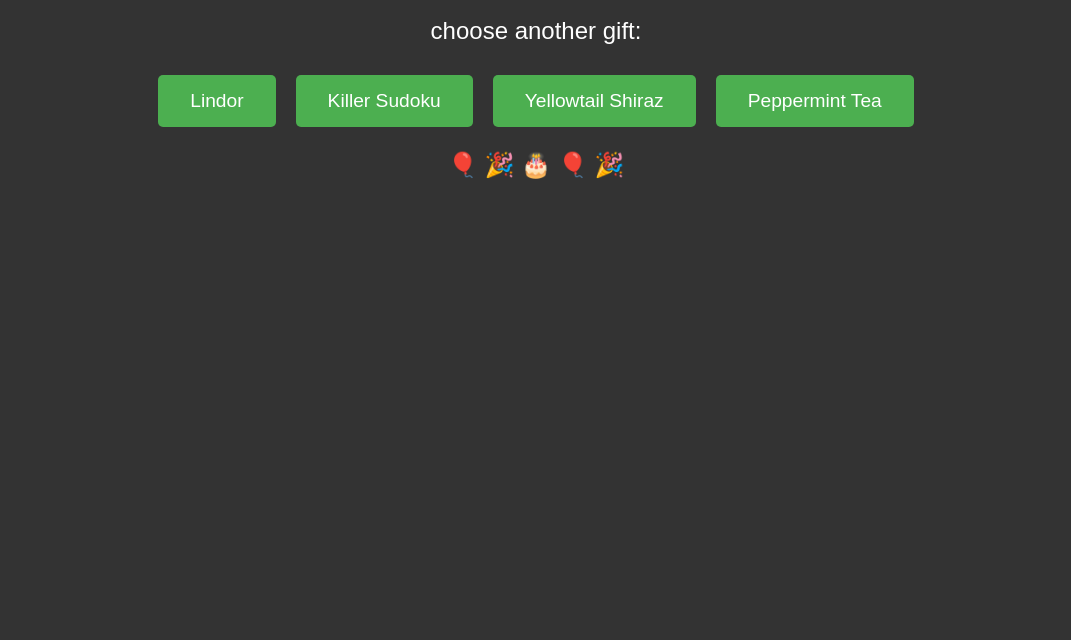
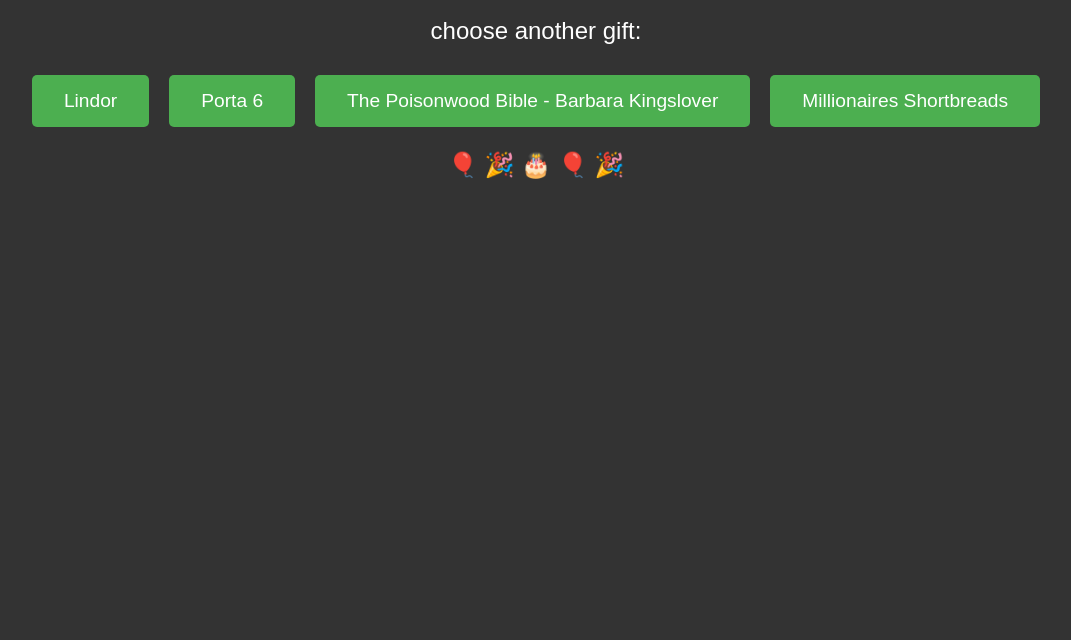
Before and after one commit to steel424/happybirthday, a website: page public/index.html in a window 1280 px wide. Shown: the part 160-800 px from the top of the page, without its empty margins (104-1175 px from the left). Drawn offline with Linux system fonts and the light colour scheme.

Commit message:
Updated index.html

```diff
--- a/public/index.html
+++ b/public/index.html
@@ -18,9 +18,9 @@
 
   <div class="choices">
     <button class="choice-btn" onclick="submitChoice('Lindor')">Lindor</button>
-    <button class="choice-btn" onclick="submitChoice('Killer Sudoku')">Killer Sudoku</button>
-    <button class="choice-btn" onclick="submitChoice('Yellowtail Shiraz')">Yellowtail Shiraz</button>
-    <button class="choice-btn" onclick="submitChoice('Peppermint Tea')">Peppermint Tea</button>
+    <button class="choice-btn" onclick="submitChoice('Porta 6')">Porta 6</button>
+    <button class="choice-btn" onclick="submitChoice('The Poisonwood Bible - Barbara Kingslover')">The Poisonwood Bible - Barbara Kingslover</button>
+    <button class="choice-btn" onclick="submitChoice('Millionaires Shortbreads')">Millionaires Shortbreads</button>
   </div>
 
   <div class="decor">
```
